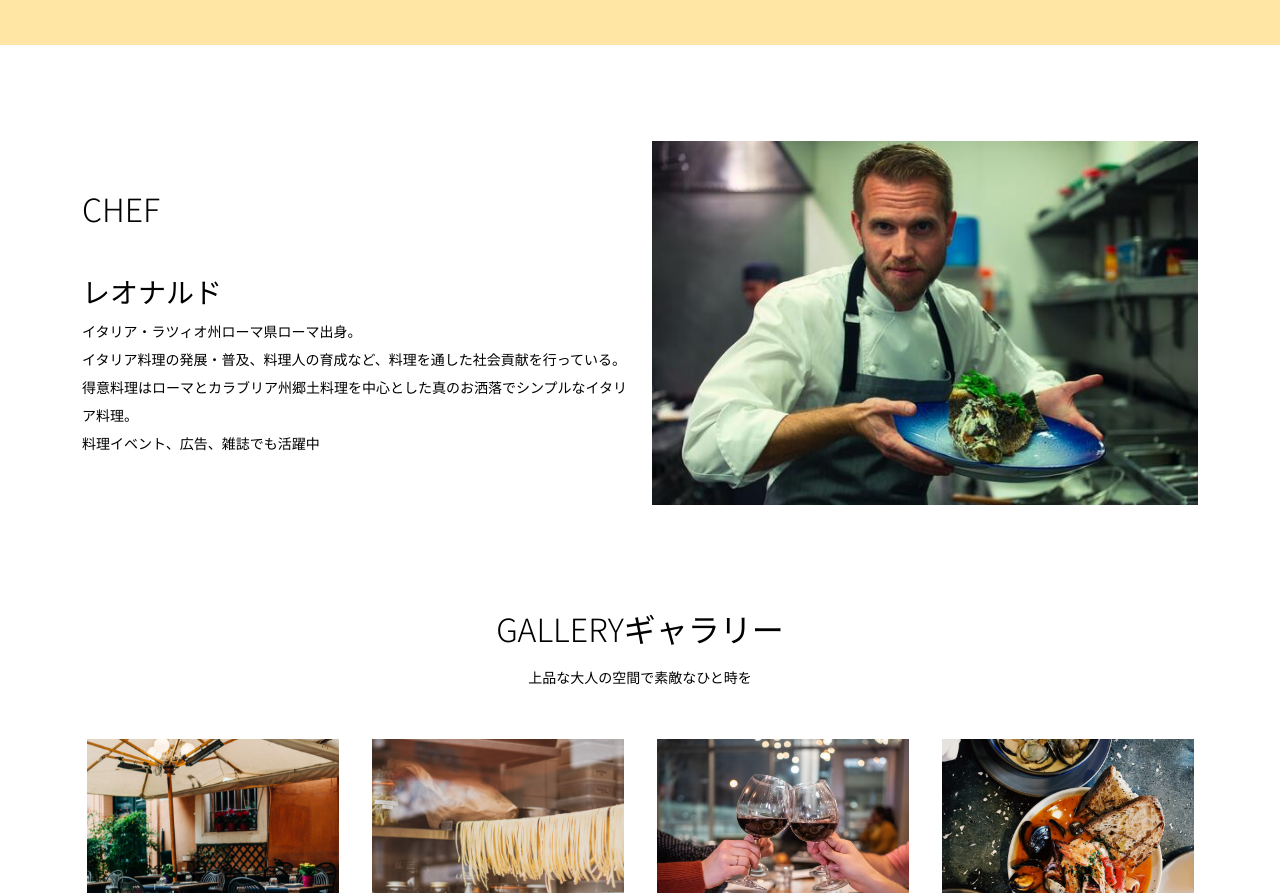
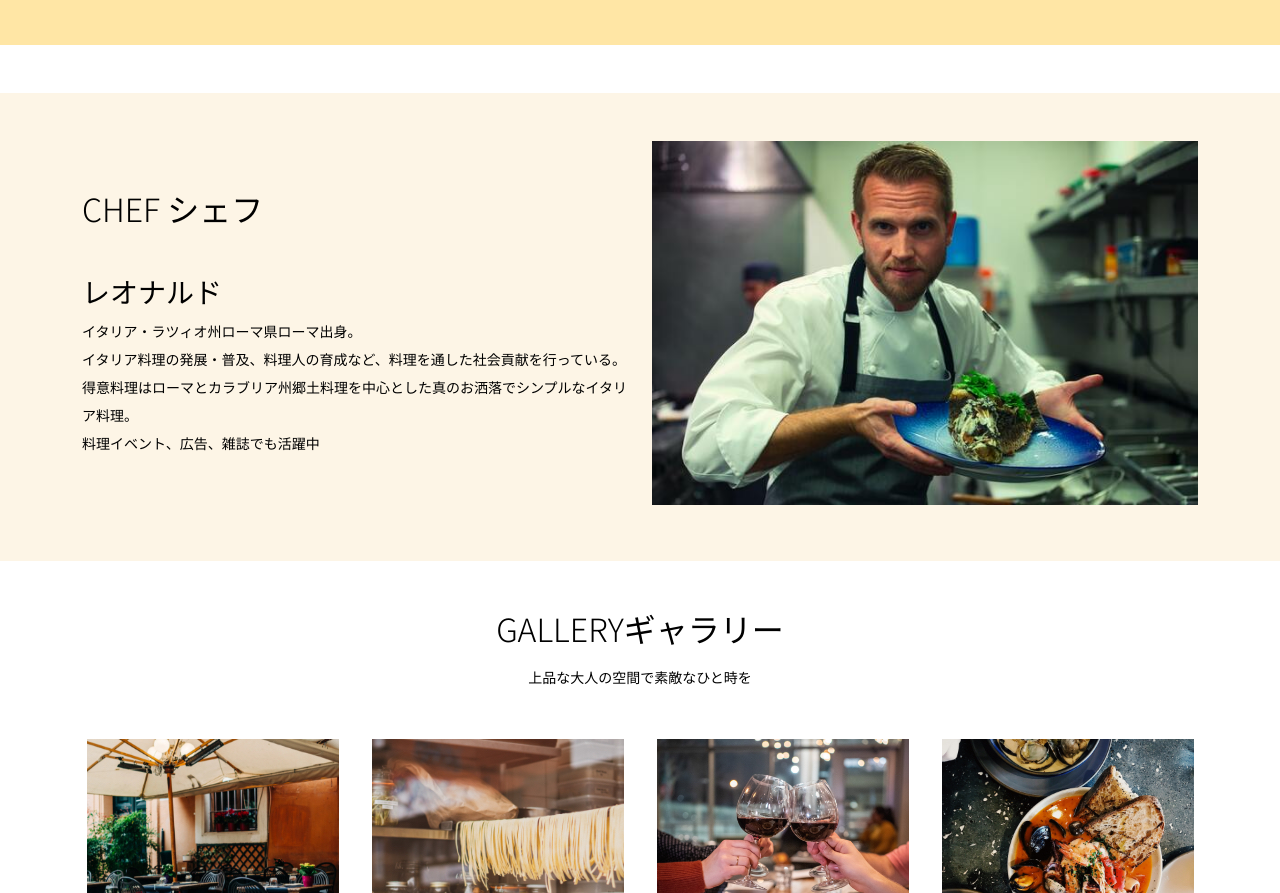
Before and after one commit to Haga-Mitsuki/kadai_015, a plain HTML site: page kadai_015/index.html in a window 1280 px wide. Shown: the part 1143-2036 px from the top of the page. Drawn offline with nearby package versions, Linux system fonts and the light colour scheme.

Commit message:
Update style.css

```diff
--- a/kadai_015/stylesheet/style.css
+++ b/kadai_015/stylesheet/style.css
@@ -125,11 +125,11 @@ p {
 }
 
 /* ----------------------------------------------- アバウト */
-.about2::after {
+.chef::after {
   content: "シェフ";
 }
 
-.about_us_bg2 {
+.chef_bg {
   background-color: #fdf5e6;
 }
 
@@ -279,4 +279,5 @@ p {
 
 
 
+
 /* ----------------------------------------------- フッター */
```
